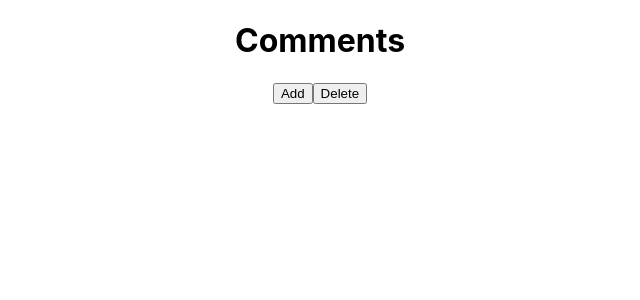
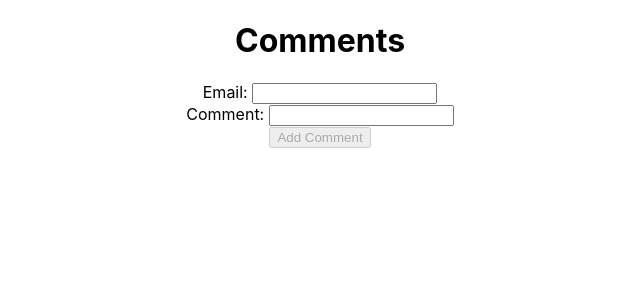
Before and after one commit to SajjadAliZaidi/single-stop-frontend-code-challenge, a React (Create React App) app: page / in a window 1280 px wide. Shown: the top 300 px of the page, without its empty margins (320-960 px from the left). Built offline with nearby package versions, Linux system fonts and the light colour scheme.

Commit message:
comment being added to store

```diff
--- a/src/App.js
+++ b/src/App.js
@@ -2,6 +2,7 @@ import React from 'react';
 import { useDispatch, useSelector } from 'react-redux';
 import { bindActionCreators } from 'redux';
 import * as actionCreators from './redux/action-creators/index';
+import CommentInput from './components/CommentInput';
 
 function App() {
 
@@ -16,7 +17,10 @@ function App() {
   return (
     <div className='app'>
       <h1>Comments</h1>
-      <button onClick={() => addComment({
+
+      <CommentInput/>
+
+      {/* <button onClick={() => addComment({
         comment: {
           email: "s@gmail.com",
           body: "hello",
@@ -28,7 +32,7 @@ function App() {
         id: 0
       })}>
         Delete
-      </button>
+      </button> */}
     </div>
   );
 }
--- /dev/null
+++ b/src/components/CommentInput.js
@@ -0,0 +1,72 @@
+import React, { useState } from 'react';
+import { useDispatch, useSelector } from 'react-redux';
+import { bindActionCreators } from 'redux';
+import * as actionCreators from '../redux/action-creators/index';
+import styled from 'styled-components';
+import { commentFactory } from '../utils/comments';
+
+const InputContainer = styled.div``;
+
+const CommentInput = () => {
+
+  const [email, setEmail] = useState('');
+  const [commentBody, setCommentBody] = useState('');
+  const [error, setError] = useState('');
+
+  const state = useSelector((state) => state);
+  console.log({ state });
+  const dispatch = useDispatch();
+
+  const { addComment } = bindActionCreators(actionCreators, dispatch);
+
+  const handleEmailInput = (e) => {
+    setEmail(e.target.value);
+  }
+
+  const handleCommentInput = (e) => {
+    setCommentBody(e.target.value);
+  }
+
+  const handleCommentSubmit = (e) => {
+    if (email === '') {
+      setError('Email is required');
+    } else {
+      console.log('submit');
+      addComment(commentFactory({ email, body: commentBody }));
+      setEmail('');
+      setCommentBody('');
+      setError('');
+    }
+  }
+
+  return (
+    <React.Fragment>
+      <InputContainer>
+        <label htmlFor="commentEmailInput">Email: </label>
+        <input
+          id="commentEmailInput"
+          type="email"
+          value={email}
+          onChange={handleEmailInput}
+        />
+      </InputContainer>
+      <InputContainer>
+        <label htmlFor="commentBodyInput">Comment: </label>
+        <input
+          id="commentBodyInput"
+          type="text"
+          value={commentBody}
+          onChange={handleCommentInput}
+        />
+      </InputContainer>
+      <button
+        onClick={handleCommentSubmit}
+        disabled={commentBody === ''}
+      >Add Comment
+      </button>
+      <p style={{ color: 'red' }}>{error}</p>
+    </React.Fragment>
+  );
+}
+
+export default CommentInput;
--- a/src/redux/reducers/commentReducer.js
+++ b/src/redux/reducers/commentReducer.js
@@ -4,8 +4,8 @@ const INITIAL_STATE = {
 const reducer = (state = INITIAL_STATE, action) => {
   switch (action.type) {
     case "ADD": {
-      const id = action.payload.comment.id;
-      const newComment = action.payload.comment;
+      const id = action.payload.id;
+      const newComment = action.payload;
       return {
         ...state,
         [id]: newComment
--- /dev/null
+++ b/src/utils/comments.js
@@ -0,0 +1,11 @@
+export const commentFactory = comment => {
+  const [date, time] = new Date().toLocaleString().split(', ')
+  const id = new Date().getTime() + ''
+  const commentWithDateAndTime = {
+    ...comment,
+    date,
+    time,
+    id
+  }
+  return commentWithDateAndTime
+}
```
Also changed, not shown: src/components/Comment.js (added), src/components/CommentList.js (added).
